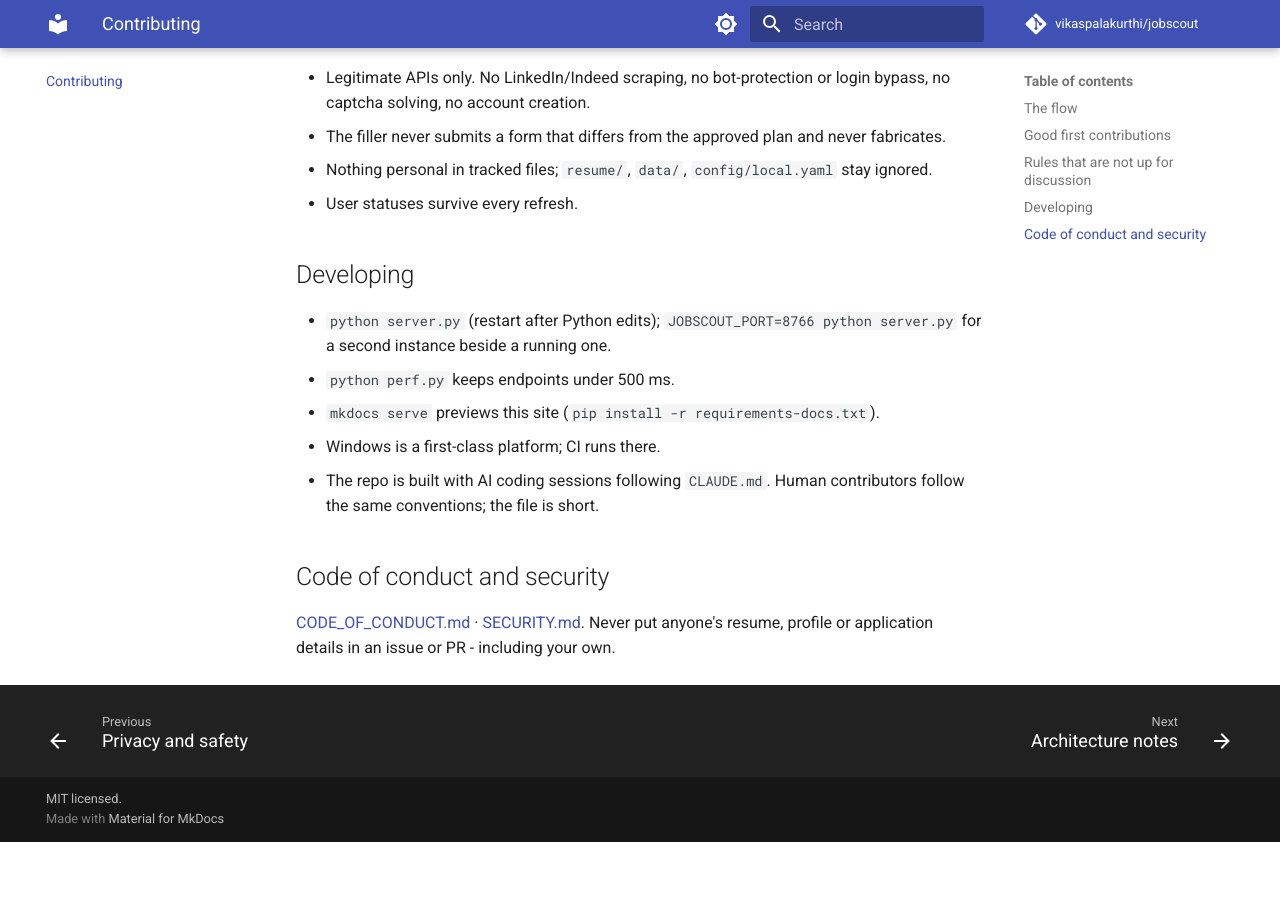
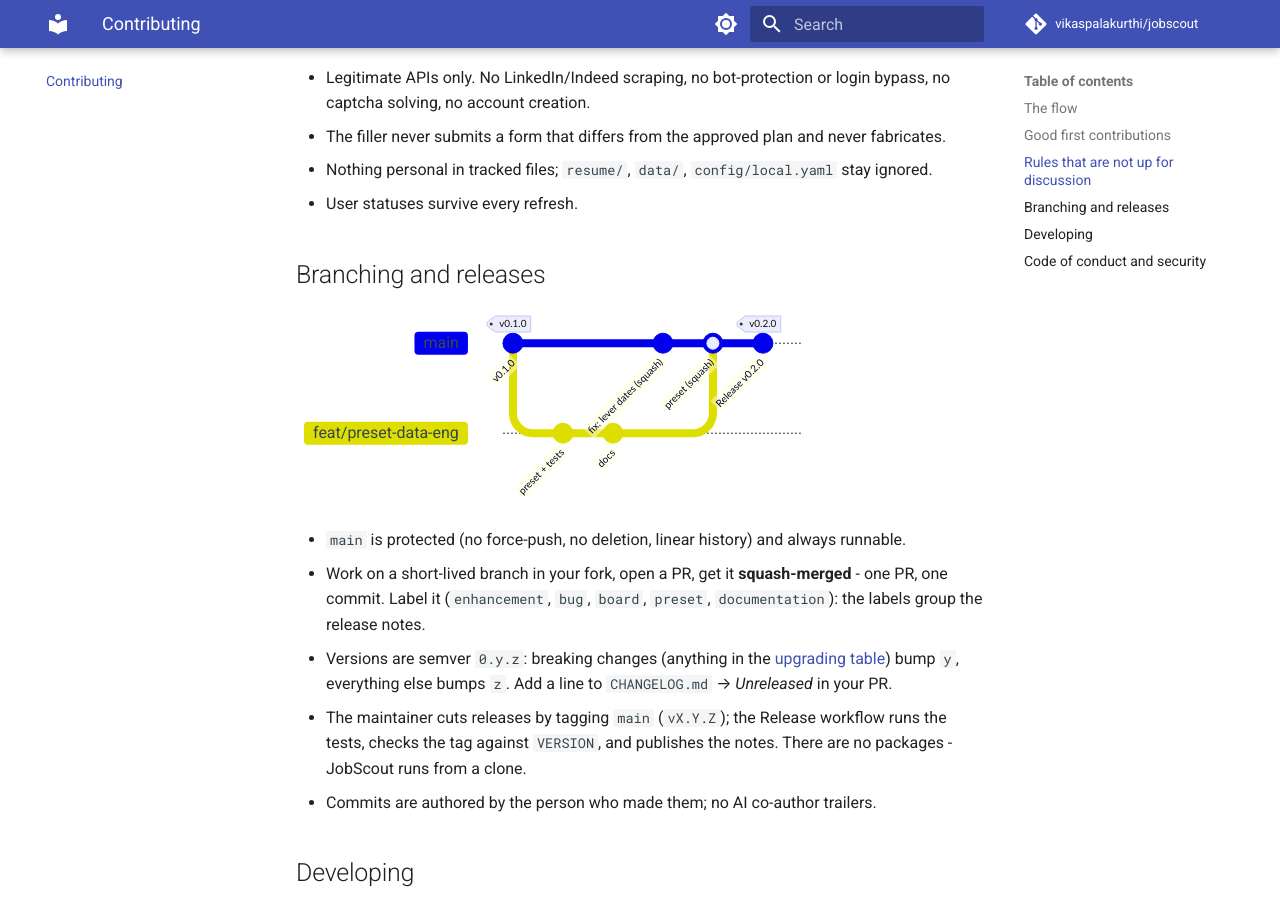
Before and after one commit to vikaspalakurthi/jobscout, an MkDocs documentation site: the page built from docs/contributing.md, in a window 1280 px wide and 900 px high, scrolled down 1199 px. Built offline with MkDocs 1.6.1 and Material for MkDocs 9.7.7, drawn with Linux system fonts in a browser that asks for light colours; comment, search, counter and statistics services are not loaded; before the commit the page ends 2041 px from its top, so only the background shows below that.

Commit message:
Release process: VERSION + CHANGELOG, tag-driven Release workflow, protected-main and no-attribution conventions
- VERSION (0.1.0) surfaced as /api/status.version; CHANGELOG.md (Keep a Changelog) with the
  0.1.0 section; .github/release.yml groups generated notes by label
- .github/workflows/release.yml: on a vX.Y.Z tag run pyflakes + tests, require tag == VERSION,
  publish the GitHub Release (changelog section + generated PR list)
- CONTRIBUTING / docs contributing page: branching and releases (trunk-based, protected main,
  squash-merge, semver 0.y.z, how a release is cut, no packages, no AI co-author trailers);
  README releases section + badges; upgrading page: pin a tag; PR template changelog item
- CLAUDE.md: no attribution trailers in commits/PRs, changelog step, protected main, release
  steps; STATUS next steps updated; stale 'make the home metro configurable' entry points replaced

````diff
--- a/docs/contributing.md
+++ b/docs/contributing.md
@@ -52,6 +52,32 @@ flowchart LR
 - Nothing personal in tracked files; `resume/`, `data/`, `config/local.yaml` stay ignored.
 - User statuses survive every refresh.
 
+## Branching and releases
+
+```mermaid
+gitGraph
+    commit id: "v0.1.0" tag: "v0.1.0"
+    branch feat/preset-data-eng
+    commit id: "preset + tests"
+    commit id: "docs"
+    checkout main
+    commit id: "fix: lever dates (squash)"
+    merge feat/preset-data-eng id: "preset (squash)"
+    commit id: "Release v0.2.0" tag: "v0.2.0"
+```
+
+- `main` is protected (no force-push, no deletion, linear history) and always runnable.
+- Work on a short-lived branch in your fork, open a PR, get it **squash-merged** - one PR, one
+  commit. Label it (`enhancement`, `bug`, `board`, `preset`, `documentation`): the labels group
+  the release notes.
+- Versions are semver `0.y.z`: breaking changes (anything in the
+  [upgrading table](operations/upgrading.md#breaking-changes-log)) bump `y`, everything else
+  bumps `z`. Add a line to `CHANGELOG.md` → *Unreleased* in your PR.
+- The maintainer cuts releases by tagging `main` (`vX.Y.Z`); the Release workflow runs the
+  tests, checks the tag against `VERSION`, and publishes the notes. There are no packages -
+  JobScout runs from a clone.
+- Commits are authored by the person who made them; no AI co-author trailers.
+
 ## Developing
 
 - `python server.py` (restart after Python edits); `JOBSCOUT_PORT=8766 python server.py` for a
````
Also changed, not shown: CHANGELOG.md (added, +35 -0 lines), CLAUDE.md (+15 -2 lines), CONTRIBUTING.md (+22 -2 lines), README.md (+10 -4 lines), docs/STATUS.md (+3 -6 lines), docs/operations/upgrading.md (+9 -2 lines), docs/reference/api.md (+1 -1 lines), server.py (+11 -0 lines), .github/PULL_REQUEST_TEMPLATE.md, 3 other files.
